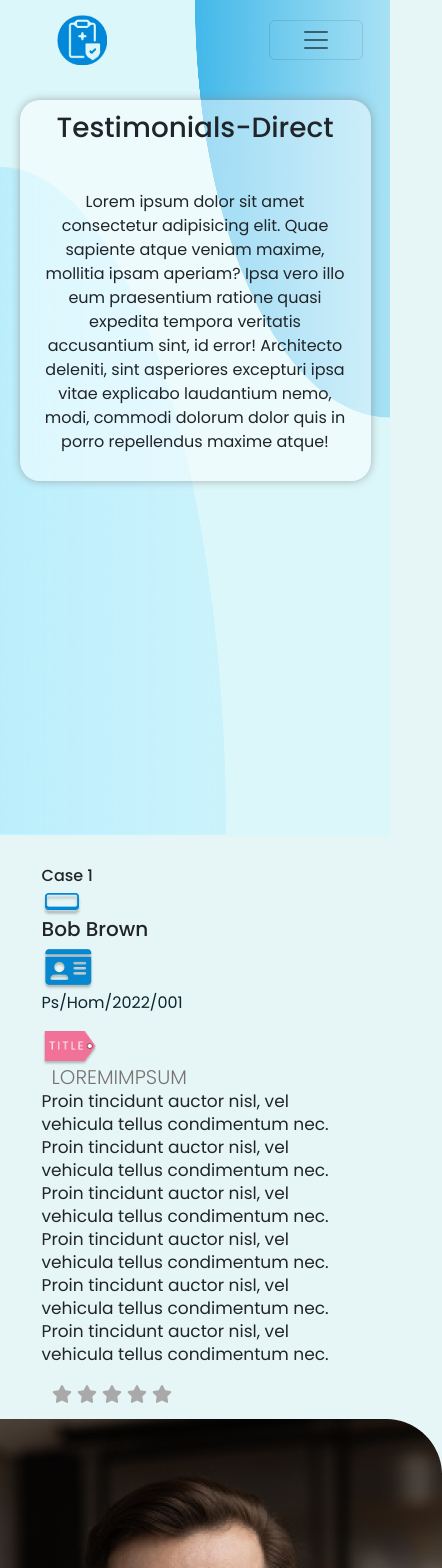
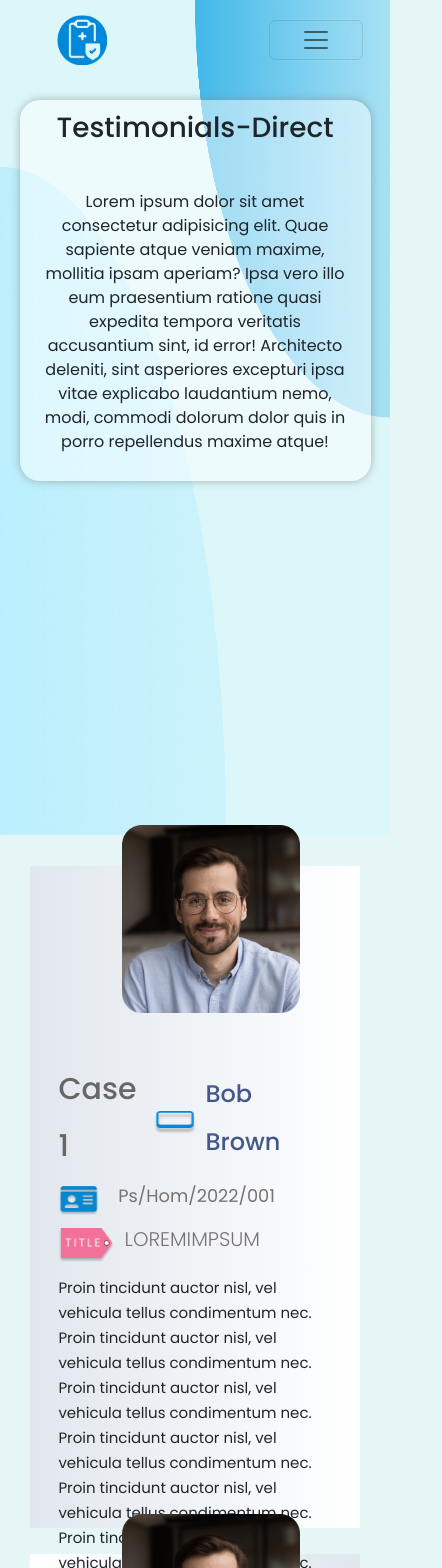
Before and after one commit to amanb3900/HealthCare_Website, a React (Create React App) app: page /pathy/homeopathy/direct-testimonials in a window 390 px wide. Shown: the top 1568 px of the page, 442 px wide, since content can reach past the window. Built offline with nearby package versions, Linux system fonts and the light colour scheme.

Commit message:
fixed:login page css
login page css fixed  forgot page still incomplete(Routing nahi horra hai idk why)

```diff
--- a/src/App.js
+++ b/src/App.js
@@ -19,7 +19,7 @@ export default function App() {
 
       <Switch>
       <Route path="/" element={<Home />}/>
-      <Route path="/forgot" element={<Forgot />}/>
+      <Route path="./login/ForgotPassword" element={<Forgot />}/>
       <Route path="/login" element={<Login />}/>
       <Route path="/pathy/homeopathy/" element={<Pathies />}/>
       <Route path="/disease/migraine/" element={<Diseases />}/>
--- a/src/Components/Log in/Components/Form.css
+++ b/src/Components/Log in/Components/Form.css
@@ -1,5 +1,5 @@
 @import url('https://fonts.googleapis.com/css2?family=Inter:wght@400;600&display=swap');
-/* .prabhav1 .prabhav *{
+/* .prabhav1 > .prabhav *{
     padding: 0;
     margin: 0;
     box-sizing: border-box;
--- a/src/Components/Log in/Components/Form.js
+++ b/src/Components/Log in/Components/Form.js
@@ -4,14 +4,15 @@ import './Form.css';
 import google from '../Images/google.jpg';
 import facebook from '../Images/facebook.png';
 import SocialsButton from './SocialsButton';
+import { Link } from 'react-router-dom';
 
-const Form = () =>{
-    return(
+const Form = () => {
+    return (
         <div className='prabhav1'>
             <form className='form'>
                 <div className="button-socials">
-                <SocialsButton link = {google} name = "Google"/>
-                <SocialsButton link = {facebook} name = "Facebook"/>
+                    <SocialsButton link={google} name="Google" />
+                    <SocialsButton link={facebook} name="Facebook" />
                 </div>
                 <div className="or">- OR -</div>
                 <div className="fields">
@@ -19,7 +20,9 @@ const Form = () =>{
                     <input type="text" placeholder='password' />
                 </div>
                 <button>Sign In</button>
+                <Link to='./login/ForgotPassword'>
                     <p className='forgot-password'> <a href="#">Forgot Password?</a> </p>
+                </Link>
             </form>
         </div>
     );
--- a/src/Components/Log in/Components/Header.js
+++ b/src/Components/Log in/Components/Header.js
@@ -5,11 +5,11 @@ import logo from '../Images/logo.png';
 
 const Header = () =>{
     return (
-        <div className="container">
-            <div className="logo">
+        <div className="Prabhavcontainer">
+            <div className="Prabhavlogo">
                 <img src={logo} alt="" />
             </div>
-            <div className="title">Health Umbrella Foundation</div>
+            <div className="Prabhavtitle">Health Umbrella Foundation</div>
         </div>
     );
 };
--- a/src/Components/Log in/Components/SubHeader.css
+++ b/src/Components/Log in/Components/SubHeader.css
@@ -5,14 +5,14 @@
     box-sizing: border-box;
 } */
 
-.prabhav .sub-header-container{
+ .Prabhavsub-header-container{
     display: flex;
     flex-direction: column;
     gap: 15px;
     margin-top: 10px;
 }
 
-.prabhav .sub-header-container .header{
+ .Prabhavsub-header-container .Prabhavheader{
     display: flex;
     gap: 15px;
     width: 80%;
@@ -22,7 +22,7 @@
 
 }
 
-.prabhav .sub-header-container .header .option{
+ .Prabhavsub-header-container .Prabhavheader .Prabhavoption{
     font-family: 'Poppins';
     font-style: normal;
     font-weight: 600;
@@ -35,13 +35,13 @@
 }
 
 
-.prabhav .sub-header-container .header .active{
+ .Prabhavsub-header-container .Prabhavheader .Prabhavactive{
     color: #000000;
     border-bottom: 5px solid #1245EF;
 
 }
 
-.prabhav .sub-header-container .sub-heading{
+ .Prabhavsub-header-container .Prabhavsub-heading{
     font-family: 'Poppins';
     font-style: normal;
     font-weight: 400;
@@ -53,13 +53,13 @@
 }
 
 @media only screen and (max-width: 1120px){
-    .prabhav .sub-header-container .sub-heading{
+     .Prabhavsub-header-container .Prabhavsub-heading{
         font-size: 22px;
     }
 }
 
 @media only screen and (max-width: 780px){
-    .prabhav .sub-header-container .sub-heading{
+     .Prabhavsub-header-container .Prabhavsub-heading{
         width: 100vw;
         margin: auto;
         font-size: 20px;
--- a/src/Components/Log in/Components/SubHeader.js
+++ b/src/Components/Log in/Components/SubHeader.js
@@ -4,12 +4,12 @@ import './SubHeader.css';
 
 const SubHeader = () =>{
     return (
-        <div className='sub-header-container'>
-            <div className="header">
-                <div className="option active">Sign In</div>
-                <div className="option">Sign Up</div>
+        <div className='Prabhavsub-header-container'>
+            <div className="Prabhavheader">
+                <div className="Prabhavoption Prabhavactive">Sign In</div>
+                <div className="Prabhavoption">Sign Up</div>
             </div>
-            <div className="sub-heading">Sign in to complete to our application</div>
+            <div className="Prabhavsub-heading">Sign in to complete to our application</div>
         </div>
     );
 };
--- a/src/Components/Log in/OuterContainer.css
+++ b/src/Components/Log in/OuterContainer.css
@@ -4,7 +4,7 @@
     box-sizing:border-box;
 } */
 
-.prabhav .outer-container{
+.prabhav >.outer-container{
     display: flex;
     min-height: 100vh;
 }
--- a/src/Components/pathies/DirectPageTestimonials/testimonial_testimonials/testimonial_case/case_test.css
+++ b/src/Components/pathies/DirectPageTestimonials/testimonial_testimonials/testimonial_case/case_test.css
@@ -1,4 +1,4 @@
-#Aryan1.testimonialCard {
+.testimonialCard {
 
     background: linear-gradient(90deg, #E1E7EE 0%, #FFFFFF 100%, #FFFFFF 100%);
     background-color: #FFFFFF;
@@ -9,7 +9,7 @@
     width: 100%;
     margin-bottom: 8%;
 }
-#Aryan1.testimonialCardAlt{
+.testimonialCardAlt{
     background: linear-gradient(-90deg, #E1E7EE 0%, #FFFFFF 100%, #FFFFFF 100%);
     background-color: #FFFFFF;
 
@@ -22,19 +22,19 @@
     margin-bottom: 8%;
 }
 
-#Aryan1.caseDets {
+.caseDets {
     width: 50%;
     margin: 3.5%;
     top: 0%;
 }
 
-#Aryan1.testimonialIdentity {
+.testimonialIdentity {
     display: flex;
     margin: 4%;
 }
 
 
-#Aryan1.testimonialRect {
+.testimonialRect {
     height: 23.433530807495117px;
     width: 44.35995864868164px;
     border-radius: 0px;
@@ -44,7 +44,7 @@
 
 
 
-#Aryan1.testimonialPatientName {
+.testimonialPatientName {
 
     font-size: 38px;
     font-weight: 500;
@@ -55,7 +55,7 @@
 
 }
 
-#Aryan1.testimonialCase {
+.testimonialCase {
     font-size: 30px;
     font-weight: 500;
     line-height: 57px;
@@ -66,7 +66,7 @@
 
 }
 
-#Aryan1.patient_img {
+.patient_img {
     width: 89px;
     height: 90.16px;
     top: 30.92px;
@@ -75,18 +75,18 @@
 
 }
 
-#Aryan1.testimonialTimeline {
+.testimonialTimeline {
     display: flex;
     margin: 4%;
 }
 
-#Aryan1.testimonialIdImg {
+.testimonialIdImg {
     height: 35.735382080078125px;
     width: 45.945499420166016px;
 
 }
 
-#Aryan1.testimonialId {
+.testimonialId {
     margin: 1%;
     font-weight: 400;
     font-size: 19.75px;
@@ -95,17 +95,17 @@
     margin-left: 19px;
 }
 
-#Aryan1.testimonialTitle {
+.testimonialTitle {
     display: flex;
     margin: 4%;
 }
 
-#Aryan1.titleImg {
+.titleImg {
     height: 35.0501708984375px;
     width: 56.2125358581543px;
 }
 
-#Aryan1.titleText {
+.titleText {
     width: fit-content;
     margin: 1%;
     font-weight: 300;
@@ -115,7 +115,7 @@
     margin-left: 10px;
 }
 
-#Aryan1.testimonialPatientDets {
+.testimonialPatientDets {
     font-size: 20px;
     font-weight: 400;
     line-height: 30px;
@@ -124,7 +124,7 @@
 
 }
 
-#Aryan1.testimonialCardFooter {
+.testimonialCardFooter {
     width: 98%;
     display: flex;
     justify-content: space-around;
@@ -134,17 +134,17 @@
 }
 
 
-#Aryan1.testimonialrating {
+.testimonialrating {
     margin: -3%;
     width: 155px;
     height: fit-content;
 }
 
-#Aryan1.patientImgDiv {
+.patientImgDiv {
     width: 50%;
 }
 
-#Aryan1.testimonialPatientImg {
+.testimonialPatientImg {
     width: 70%;
     height: 80%;
     margin: 8.5%;
@@ -160,64 +160,64 @@
     }
 }
 @media screen and (max-width: 764px) {
-    #Aryan1.testimonialPatientImg {
+    .testimonialPatientImg {
         width: 60%;
         height: 70%;
 
         margin-top: 19%
     }
-    #Aryan1.testimonialCard {
+    .testimonialCard {
         flex-direction: column-reverse;
     }
 
-    #Aryan1.testimonialCardAlt {
+    .testimonialCardAlt {
         flex-direction: column-reverse;
     }
-    #Aryan1.testimonialIdentity {
+    .testimonialIdentity {
         display: flex;
         justify-content: center;
         align-items: center;
         margin-bottom: 0%;
     }
-    #Aryan1.testimonialTimeline {
+    .testimonialTimeline {
         display: flex;
         margin-top: 1%;
     }
-    #Aryan1.testimonialTitle {
+    .testimonialTitle {
         display: flex;
         margin-top: 1%;
     }
-    #Aryan1.testimonialRect {
+    .testimonialRect {
         margin-top: 1%;
     }
-    #Aryan1.caseDets {
+    .caseDets {
         width: 90%;
         margin-top: 0%;
     }
 
-    #Aryan1.testimonialPatientName {
+    .testimonialPatientName {
         font-size: 28px;
         line-height: 50px;
     }
 
-    #Aryan1.testimonialPatientDets {
+    .testimonialPatientDets {
         font-size: 15px;
         line-height: 25px;
 
     }
 
-    #Aryan1.testimonialIdImg {
+    .testimonialIdImg {
         height: 30.735382080078125px;
         width: 40.945499420166016px;
     }
 
-    #Aryan1.testimonialId {
+    .testimonialId {
 
         font-size: 17.75px;
         line-height: 15.63px;
 
     }
-    #Aryan1.patientImgDiv {
+    .patientImgDiv {
         width: 90%;
         height: 50%;
 
@@ -230,29 +230,29 @@ justify-content: center;
 @media screen and (max-width: 584px) {
 
 
-    #Aryan1.testimonialPatientName {
+    .testimonialPatientName {
         font-size: 24px;
         line-height: 48px;
     }
 
-    #Aryan1.testimonialPatientDets {
+    .testimonialPatientDets {
         font-size: 15px;
         line-height: 25px;
 
     }
 
-   #Aryan1.testimonialIdImg {
+   .testimonialIdImg {
         height: 30.735382080078125px;
         width: 40.945499420166016px;
     }
 
-    #Aryan1.testimonialId {
+    .testimonialId {
 
         font-size: 17.75px;
         line-height: 15.63px;
 
     }
-    #Aryan1.patientImgDiv {
+    .patientImgDiv {
         width: 90%;
         height: 50%;
 
```
Also changed, not shown: src/Components/Log in/Components/Header.css (+11 -11 lines), src/Components/pathies/DirectPageTestimonials/testimonial_testimonials/testimonial_case/case_test.js (line endings or trailing spaces). Lines whose indentation alone changed are shown as unchanged.
